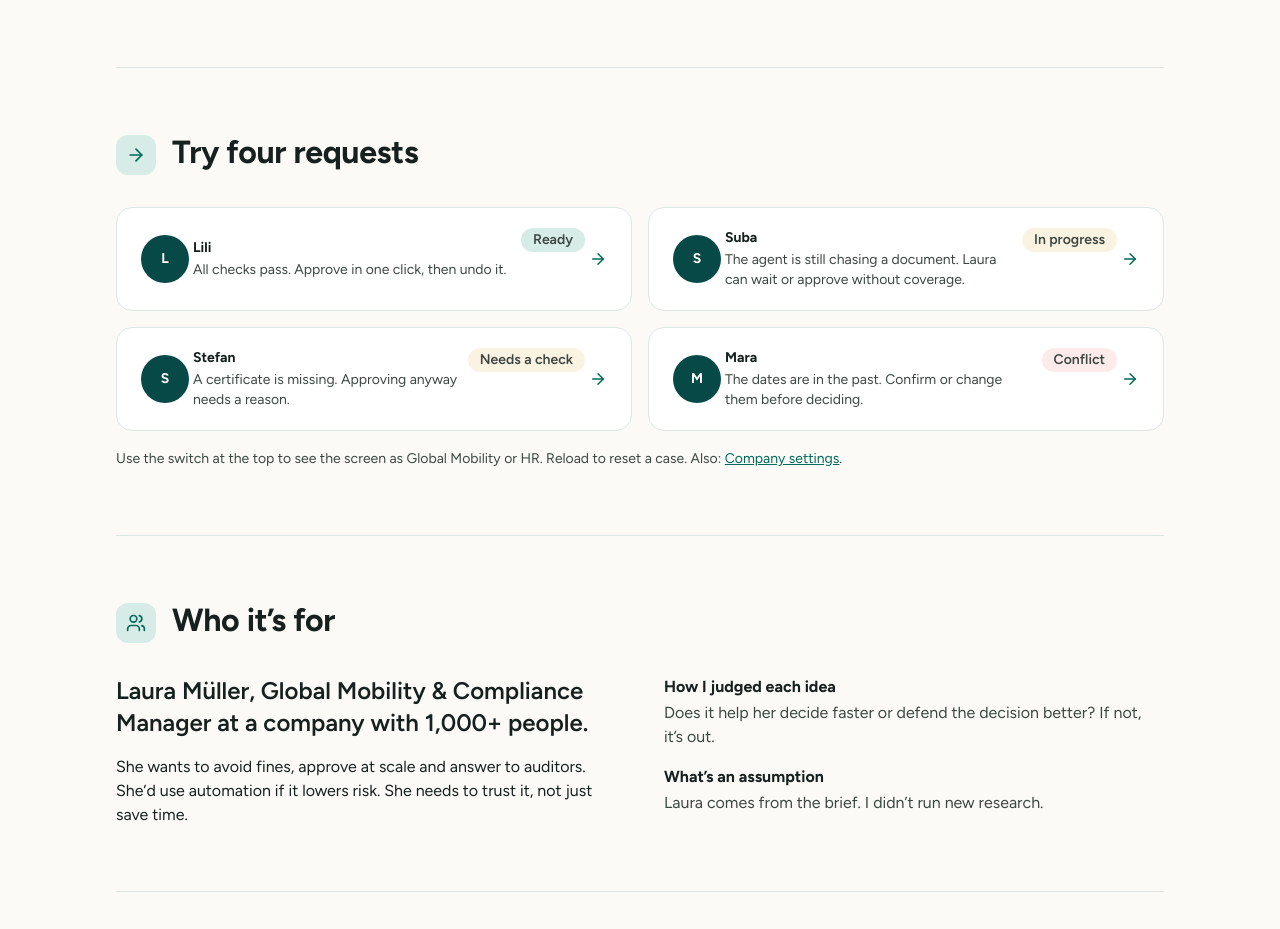
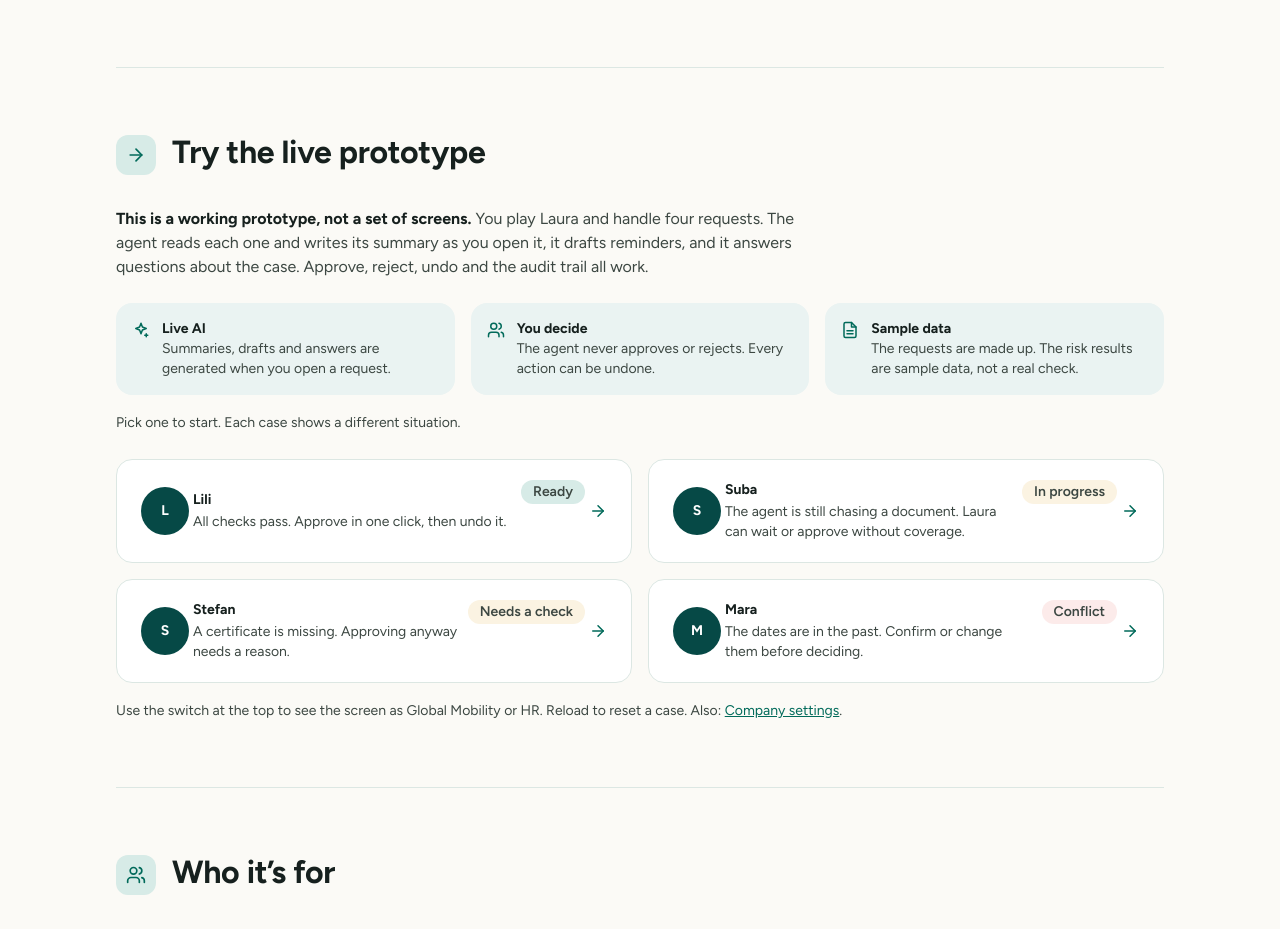
Before and after one commit to deboramoratalla-lab/worktation-agent, a Next.js app: page /case in a window 1280 px wide. Shown: the part 1600-2529 px from the top of the page. Built offline with nearby package versions, Linux system fonts and the light colour scheme.

Commit message:
Landing: explain the live prototype
Co-Authored-By: Claude Sonnet 5.5 <noreply@anthropic.com>
Claude-Session: https://claude.ai/code/session_01CwxGZvk1v4vKUDqNhvnEAU

```diff
--- a/app/case/landing.css
+++ b/app/case/landing.css
@@ -117,3 +117,8 @@ main, .lp-foot { max-width: var(--w); margin: 0 auto; padding: 0 16px; }
 .lp { overflow-x: clip; }
 .lp-stats { margin-bottom: 0; }
 @media (max-width: 900px) { .lp-toast { left: 0; } .lp-ai { right: 0; } .lp-blob-a { right: 0; width: 240px; height: 240px; } .lp-stats b { font-size: 32px; } }
+.lp-intro { margin-bottom: 24px; } .lp-intro .lp-lead-sm { margin-bottom: 24px; max-width: 70ch; } .lp-intro .lp-lead-sm strong { color: var(--color-text-primary); }
+.lp-facts { list-style: none; margin: 0; padding: 0; display: grid; grid-template-columns: repeat(3, 1fr); gap: 16px; }
+.lp-facts li { display: flex; gap: 12px; align-items: flex-start; padding: 16px; border-radius: var(--radius-lg); background: var(--color-mint-100); color: var(--color-text-secondary); font-size: 14px; line-height: 20px; }
+.lp-facts svg { flex: none; color: var(--color-green-700); margin-top: 2px; } .lp-facts b { display: block; color: var(--color-text-primary); }
+@media (max-width: 800px) { .lp-facts { grid-template-columns: 1fr; } }
--- a/app/case/page.tsx
+++ b/app/case/page.tsx
@@ -131,7 +131,16 @@ export default function Landing() {
         </section>
 
         <section id="try" className="lp-sec" aria-labelledby="h-try">
-          <h2 id="h-try"><span className="lp-hi"><Icon name="arrow-right" size={20} /></span>Try four requests</h2>
+          <h2 id="h-try"><span className="lp-hi"><Icon name="arrow-right" size={20} /></span>Try the live prototype</h2>
+          <div className="lp-intro">
+            <p className="lp-lead-sm"><strong>This is a working prototype, not a set of screens.</strong> You play Laura and handle four requests. The agent reads each one and writes its summary as you open it, it drafts reminders, and it answers questions about the case. Approve, reject, undo and the audit trail all work.</p>
+            <ul className="lp-facts">
+              <li><Icon name="sparkle" size={18} /><span><b>Live AI</b>Summaries, drafts and answers are generated when you open a request.</span></li>
+              <li><Icon name="users" size={18} /><span><b>You decide</b>The agent never approves or rejects. Every action can be undone.</span></li>
+              <li><Icon name="file" size={18} /><span><b>Sample data</b>The requests are made up. The risk results are sample data, not a real check.</span></li>
+            </ul>
+            <p className="lp-cap">Pick one to start. Each case shows a different situation.</p>
+          </div>
           <ul className="lp-cards lp-cards-4">
             {CASES.map(([n, s, b]) => (
               <li key={n}><a className="lp-case" href={`/?s=${s}`}>
```
